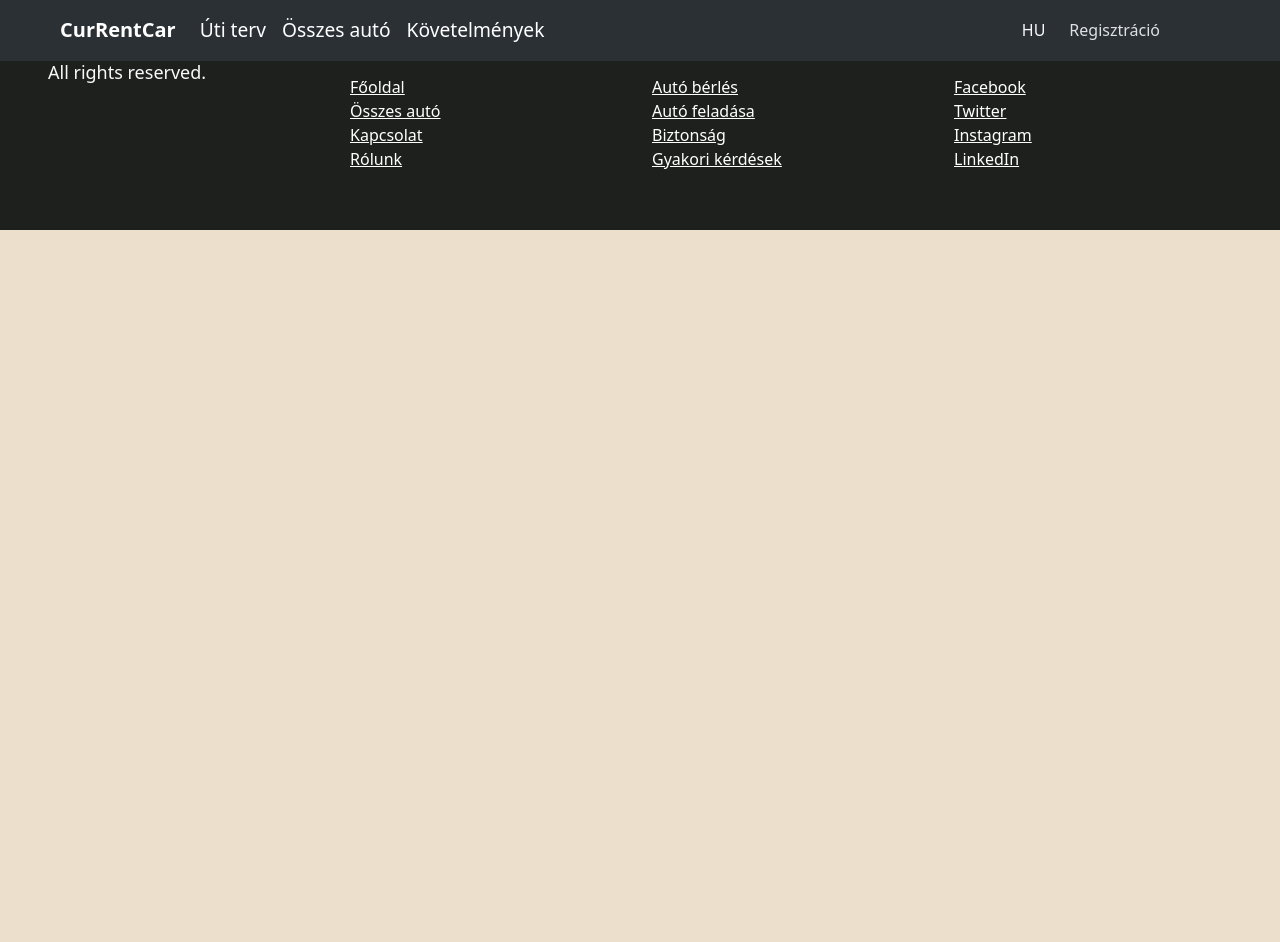
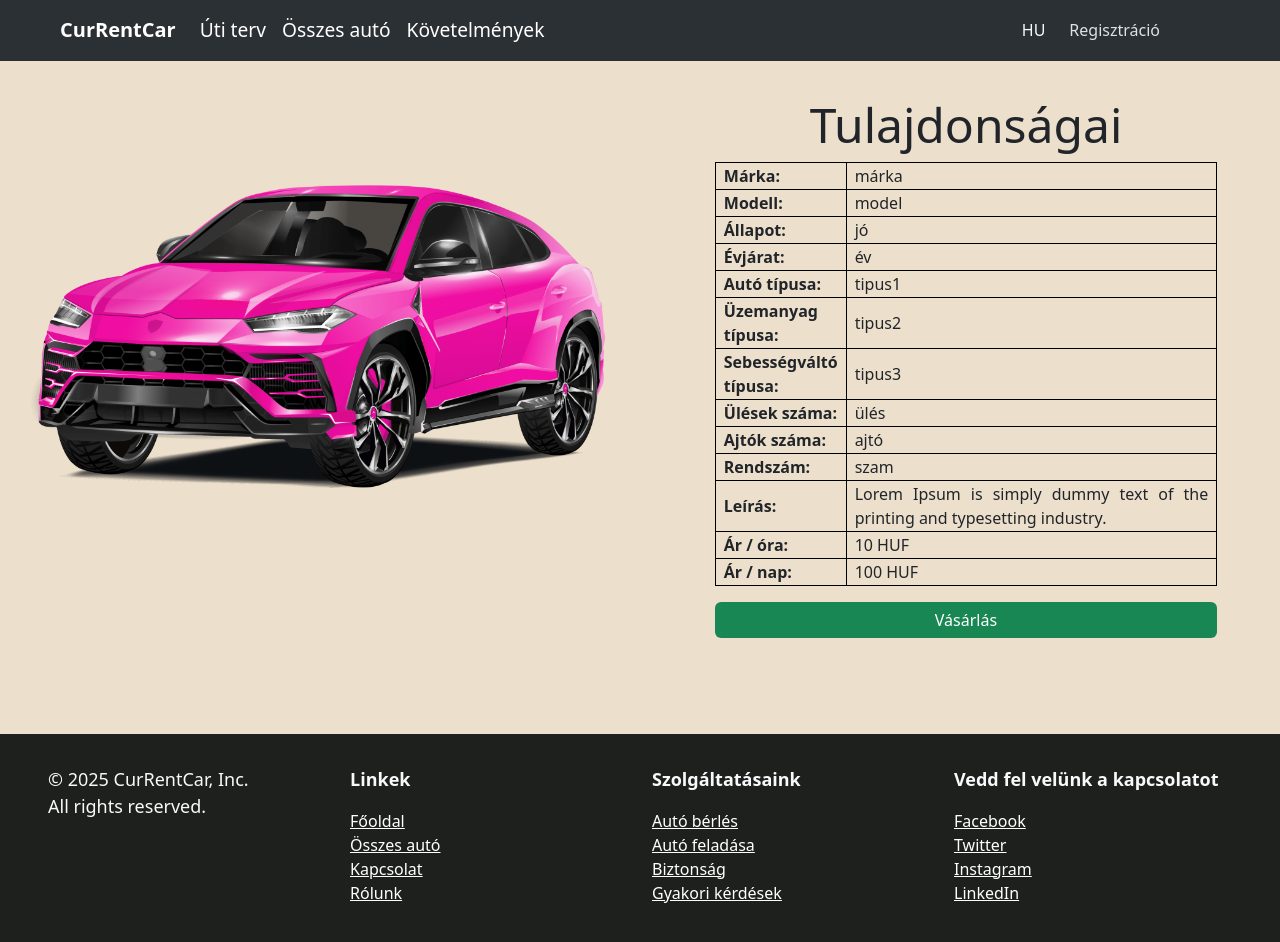
Before and after one commit to rewerze/currentcar, a React (Vite) app in the folder client/: page /adatlap in a window 1280 px wide. Shown: the top 942 px of the page. Before the commit the page ends 800 px from the top, so only its background shows below. Built offline with nearby package versions, Linux system fonts and the light colour scheme; no server answers.

Commit message:
auto adatlap

```diff
--- a/client/src/assets/css/elements.css
+++ b/client/src/assets/css/elements.css
@@ -226,3 +226,25 @@ color: #dddddd;
 .car-image {
     width: 50%;
 }
+
+.adatlap-table, tr, td {
+    border: solid 1px black;
+    width: 80%;
+}
+
+.adatlap-table, td, th {
+    padding-left: 0.5rem;
+    padding-right: 0.5rem;
+}
+
+.adatlap-table td {
+    text-align: justify;
+}
+
+.adatlap-table th {
+    width: 25%;
+}
+
+.adatlap-table-alatt button{
+    width: 80%;
+}
--- a/client/src/assets/css/mobile.css
+++ b/client/src/assets/css/mobile.css
@@ -101,6 +101,14 @@
         width: 100%;
     }
 
+    .col-md h2 {
+        margin-top: 1rem;
+    }
+
+    th {
+        width: 50%;
+    }
+
     }
 
     @media (max-width: 576px) {
--- a/client/src/components/AllCar.tsx
+++ b/client/src/components/AllCar.tsx
@@ -80,6 +80,7 @@ function AllCar() {
 
         <div className="cars mt-5">
             <div className="car-box bg-dark">
+                <a href="/adatlap" className="off-link">
                 <div>
                     <p className="text-center">
                         <img src={car} alt="car" className="car-image"/>
@@ -89,83 +90,7 @@ function AllCar() {
                     <h3>Car name</h3>
                     <p>Lorem Ipsum is simply dummy text of the printing and typesetting industry.</p>
                 </div>
-            </div>
-            <div className="car-box bg-dark">
-                <div>
-                    <p className="text-center">
-                        <img src={car} alt="car" className="car-image"/>
-                    </p>
-                </div>
-                <div className="text-center">
-                    <h3>Car name</h3>
-                    <p>Lorem Ipsum is simply dummy text of the printing and typesetting industry.</p>
-                </div>
-            </div>
-            <div className="car-box bg-dark">
-                <div>
-                    <p className="text-center">
-                        <img src={car} alt="car" className="car-image"/>
-                    </p>
-                </div>
-                <div className="text-center">
-                    <h3>Car name</h3>
-                    <p>Lorem Ipsum is simply dummy text of the printing and typesetting industry.</p>
-                </div>
-            </div>
-            <div className="car-box bg-dark">
-                <div>
-                    <p className="text-center">
-                        <img src={car} alt="car" className="car-image"/>
-                    </p>
-                </div>
-                <div className="text-center">
-                    <h3>Car name</h3>
-                    <p>Lorem Ipsum is simply dummy text of the printing and typesetting industry.</p>
-                </div>
-            </div>
-            <div className="car-box bg-dark">
-                <div>
-                    <p className="text-center">
-                        <img src={car} alt="car" className="car-image"/>
-                    </p>
-                </div>
-                <div className="text-center">
-                    <h3>Car name</h3>
-                    <p>Lorem Ipsum is simply dummy text of the printing and typesetting industry.</p>
-                </div>
-            </div>
-            <div className="car-box bg-dark">
-                <div>
-                    <p className="text-center">
-                        <img src={car} alt="car" className="car-image"/>
-                    </p>
-                </div>
-                <div className="text-center">
-                    <h3>Car name</h3>
-                    <p>Lorem Ipsum is simply dummy text of the printing and typesetting industry.</p>
-                </div>
-            </div>
-            <div className="car-box bg-dark">
-                <div>
-                    <p className="text-center">
-                        <img src={car} alt="car" className="car-image"/>
-                    </p>
-                </div>
-                <div className="text-center">
-                    <h3>Car name</h3>
-                    <p>Lorem Ipsum is simply dummy text of the printing and typesetting industry.</p>
-                </div>
-            </div>
-            <div className="car-box bg-dark">
-                <div>
-                    <p className="text-center">
-                        <img src={car} alt="car" className="car-image"/>
-                    </p>
-                </div>
-                <div className="text-center">
-                    <h3>Car name</h3>
-                    <p>Lorem Ipsum is simply dummy text of the printing and typesetting industry.</p>
-                </div>
+                </a>
             </div>
         </div>
 
--- /dev/null
+++ b/client/src/components/CarData.tsx
@@ -0,0 +1,82 @@
+import car from "../assets/img/nepszeru_auto.png";
+
+function CarData() {
+    return(
+        <>
+        <main className="nav-gap">
+            <div className="row">
+                <div className="col-md">
+                    <img src={car} alt="" className="w-100" />
+                </div>
+                <div className="col-md">
+                    <h2 className="text-center display-5">Tulajdonságai</h2>
+                    <div className="d-flex justify-content-center">
+                        <table className="table adatlap-table">
+                            <tr>
+                                <th>Márka:</th>
+                                <td>márka</td>
+                            </tr>
+                            <tr>
+                                <th>Modell:</th>
+                                <td>model</td>
+                            </tr>
+                            <tr>
+                                <th>Állapot:</th>
+                                <td>jó</td>
+                            </tr>
+                            <tr>
+                                <th>Évjárat:</th>
+                                <td>év</td>
+                            </tr>
+                            <tr>
+                                <th>Autó típusa:</th>
+                                <td>tipus1</td>
+                            </tr>
+                            <tr>
+                                <th>Üzemanyag típusa:</th>
+                                <td>tipus2</td>
+                            </tr>
+                            <tr>
+                                <th>Sebességváltó típusa:</th>
+                                <td>tipus3</td>
+                            </tr>
+                            <tr>
+                                <th>Ülések száma:</th>
+                                <td>ülés</td>
+                            </tr>
+                            <tr>
+                                <th>Ajtók száma:</th>
+                                <td>ajtó</td>
+                            </tr>
+                            <tr>
+                                <th>Rendszám:</th>
+                                <td>szam</td>
+                            </tr>
+                            <tr>
+                                <th>Leírás:</th>
+                                <td>Lorem Ipsum is simply dummy text of the printing and typesetting industry.</td>
+                            </tr>
+                            <tr>
+                                <th>Ár / óra:</th>
+                                <td>10 HUF</td>
+                            </tr>
+                            <tr>
+                                <th>Ár / nap:</th>
+                                <td>100 HUF</td>
+                            </tr>
+                        </table>
+
+                    </div>
+                    <div className="d-flex justify-content-center adatlap-table-alatt">
+                        <button className="btn btn-success">Vásárlás</button>
+                    </div>
+                </div>
+            </div>
+        </main>
+        </>
+    )
+
+
+}
+
+export default CarData;
--- a/client/src/main.tsx
+++ b/client/src/main.tsx
@@ -11,6 +11,7 @@ import Logout from './components/Logout.tsx'
 import Profil from './components/Profile.tsx'
 import Password from './components/Password.tsx'
 import AllCar from './components/AllCar.tsx'
+import CarData from './components/CarData.tsx'
 
 createRoot(document.getElementById('root')!).render(
   <StrictMode>
@@ -25,6 +26,7 @@ createRoot(document.getElementById('root')!).render(
           <Route path='/profil' element={<Profil />} />              {/*  FELHASZNÁLÓ PROFILJA */}
           <Route path='/jelszo-modositas' element={<Password />} />  {/*  JELSZÓ MÓDOSÍTÁS */}
           <Route path='/osszesauto' element={<AllCar />} />          {/*  ÖSSZES AUTÓ AMIT KIADUNK */}
+          <Route path='/adatlap' element={<CarData />} />          {/*  AUTÓK ADATLAPJAI */}
         </Routes>
         <Footer />
       </BrowserRouter>
```
